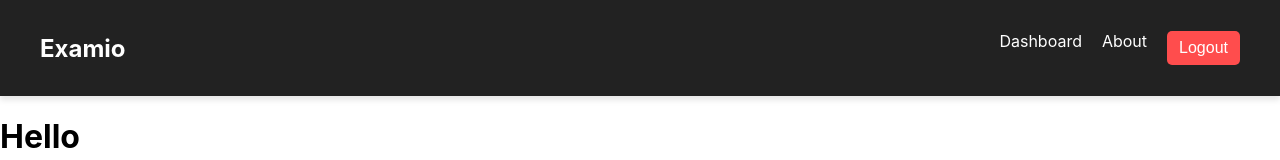
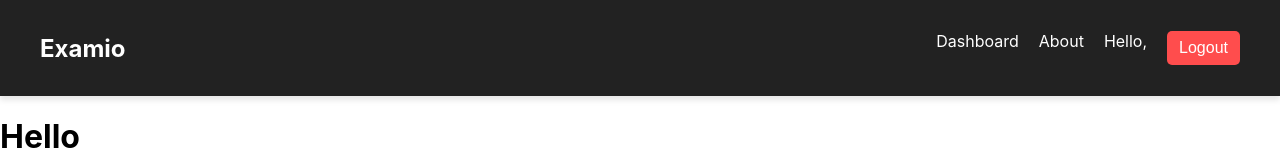
Before and after one commit to nTucek6/ExamManager, a React (Create React App) app in the folder exam_manager.ui/: page / in a window 1280 px wide. Shown: the top 160 px of the page. Built offline with nearby package versions, Linux system fonts and the light colour scheme; sample sign-in values are in the browser's storage.

Commit message:
User greeting upon login

```diff
--- a/exam_manager.ui/src/components/NavbarComponent.js
+++ b/exam_manager.ui/src/components/NavbarComponent.js
@@ -5,10 +5,16 @@ import "./Navbar.css";
 export default function Navbar() {
   const navigate = useNavigate();
   const [isAuthenticated, setIsAuthenticated] = useState(false);
+  const [username, setUsername] = useState("");
 
   useEffect(() => {
     if (sessionStorage.getItem("token") !== null) {
       setIsAuthenticated(true);
+      const email = sessionStorage.getItem("email");
+      if (email) {
+        const username = email.split("@")[0];
+        setUsername(username);
+      }
     }
   }, []);
 
@@ -32,11 +38,16 @@ export default function Navbar() {
             <Link to="/about">About</Link>
           </li>
           {isAuthenticated ? (
-            <li>
-              <button className="logout-button" onClick={handleLogout}>
-                Logout
-              </button>
-            </li>
+            <>
+              <li>
+                <span>Hello, {username}</span> {/* Greet the user */}
+              </li>
+              <li>
+                <button className="logout-button" onClick={handleLogout}>
+                  Logout
+                </button>
+              </li>
+            </>
           ) : (
             <li>
               <Link to="/login">Login</Link>
--- a/exam_manager.ui/src/pages/LoginPage.js
+++ b/exam_manager.ui/src/pages/LoginPage.js
@@ -3,16 +3,16 @@ import authenticationService from "../services/authenticationService";
 import { useNavigate } from "react-router";
 
 export default function Login() {
-
   const navigate = useNavigate();
 
   const [Email, setEmail] = useState();
   const [Password, setPassword] = useState();
 
-  const handleLogin = async e => {
+  const handleLogin = async (e) => {
     e.preventDefault();
     const result = await authenticationService.login(Email, Password);
-    sessionStorage.setItem('token', "4346ghfhzu76");
+    sessionStorage.setItem("token", "4346ghfhzu76");
+    sessionStorage.setItem("email", Email);
     console.log(result);
     navigate(0);
   };
```
